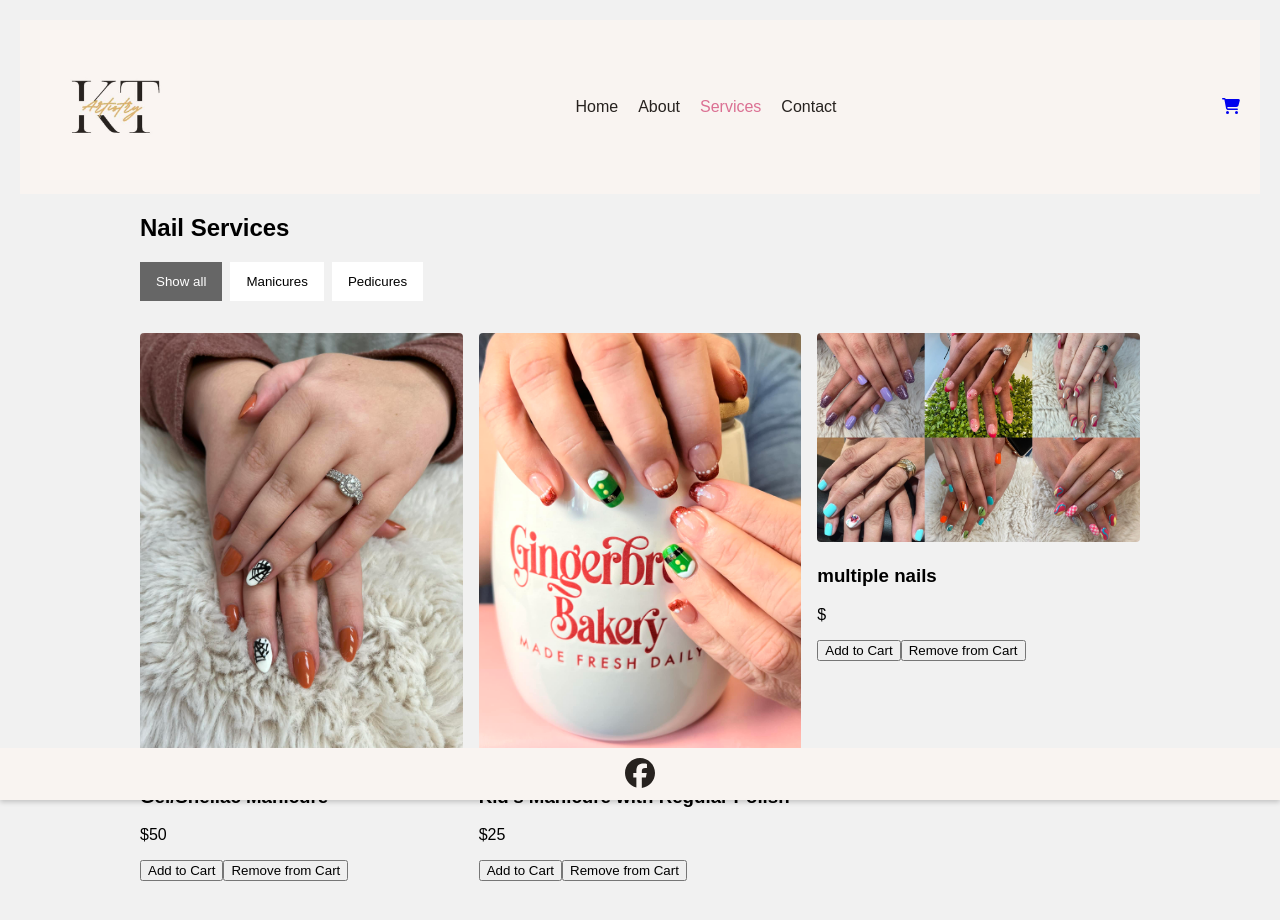
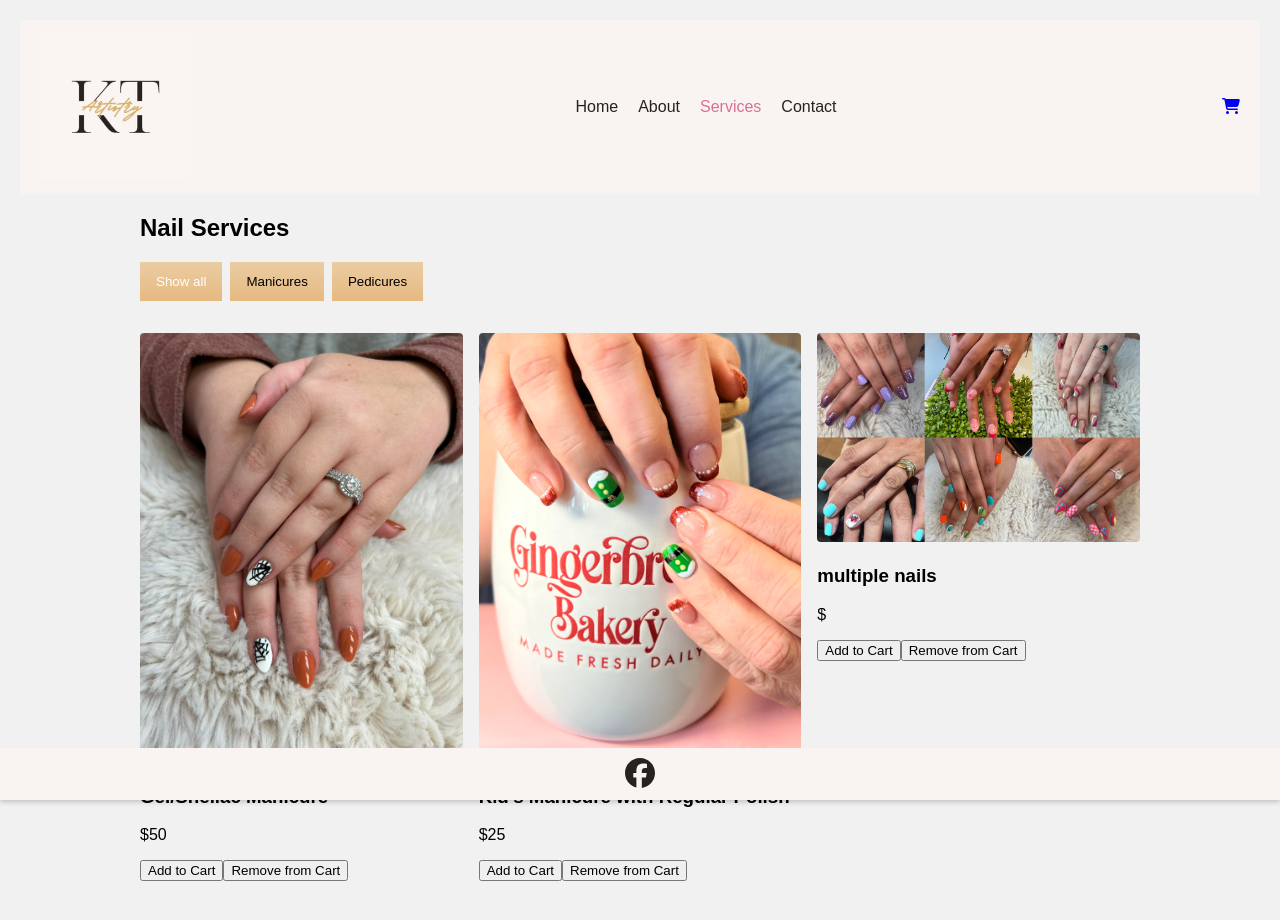
Before and after one commit to mickey55679/kt-artistry, a React (Create React App) app: page /Services in a window 1280 px wide. Shown: the top 920 px of the page. Built offline with nearby package versions, Linux system fonts and the light colour scheme.

Commit message:
wip button colors

```diff
--- a/src/App.css
+++ b/src/App.css
@@ -278,7 +278,7 @@ h1 {
   border: none;
   outline: none;
   padding: 12px 16px;
-  background-color: white;
+  background-image: linear-gradient(to top, #e6b980 0%, #eacda3 100%);
   cursor: pointer;
   margin-right: 8px;
   margin-bottom: 8px;
@@ -286,7 +286,7 @@ h1 {
 
 /* Add a grey background color on mouse-over */
 .btn:hover {
-  background-color: #ddd;
+background: linear-gradient(to bottom, palevioletred, pink);
 }
 
 /* Add a dark background color to the active button */
--- a/src/components/Checkout.js
+++ b/src/components/Checkout.js
@@ -22,7 +22,7 @@ function Checkout({ cartItems, removeFromCart }) {
           </li>
         ))}
       </ul>
-      <button onClick={handleCheckout}>Confirm and Pay</button>
+      <button onClick={handleCheckout} className="button-75">Confirm and Pay</button>
     </div>
   );
 }
```
